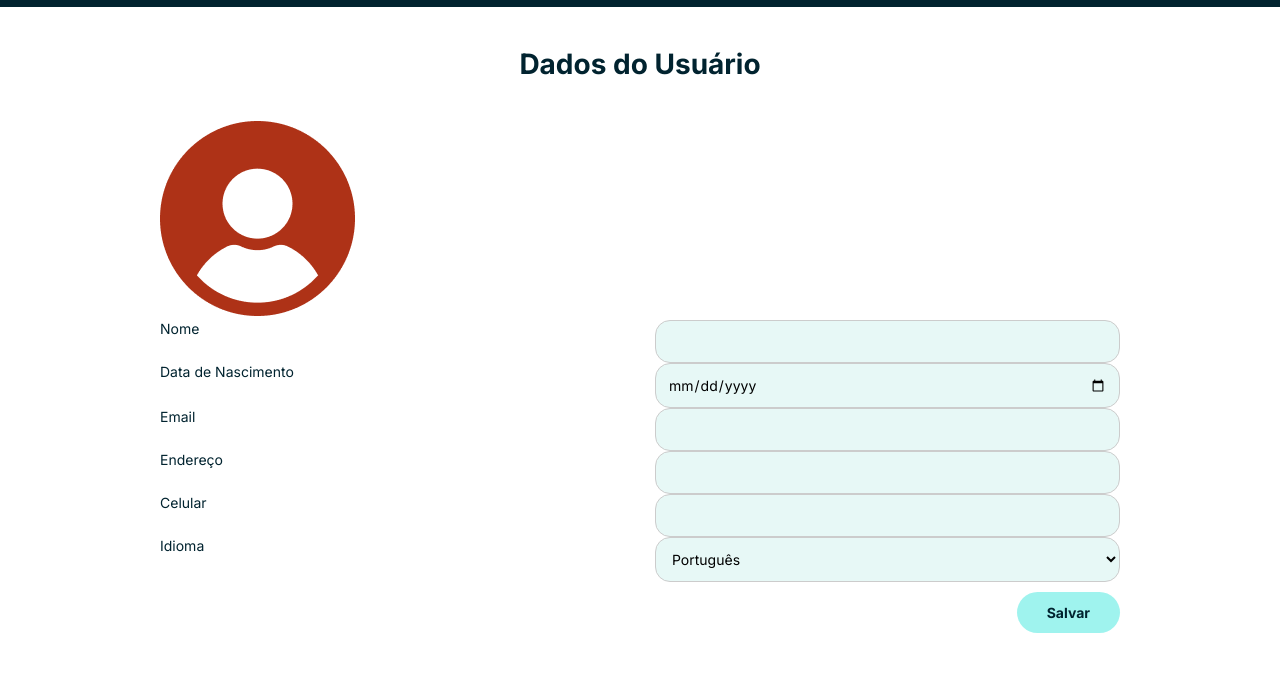
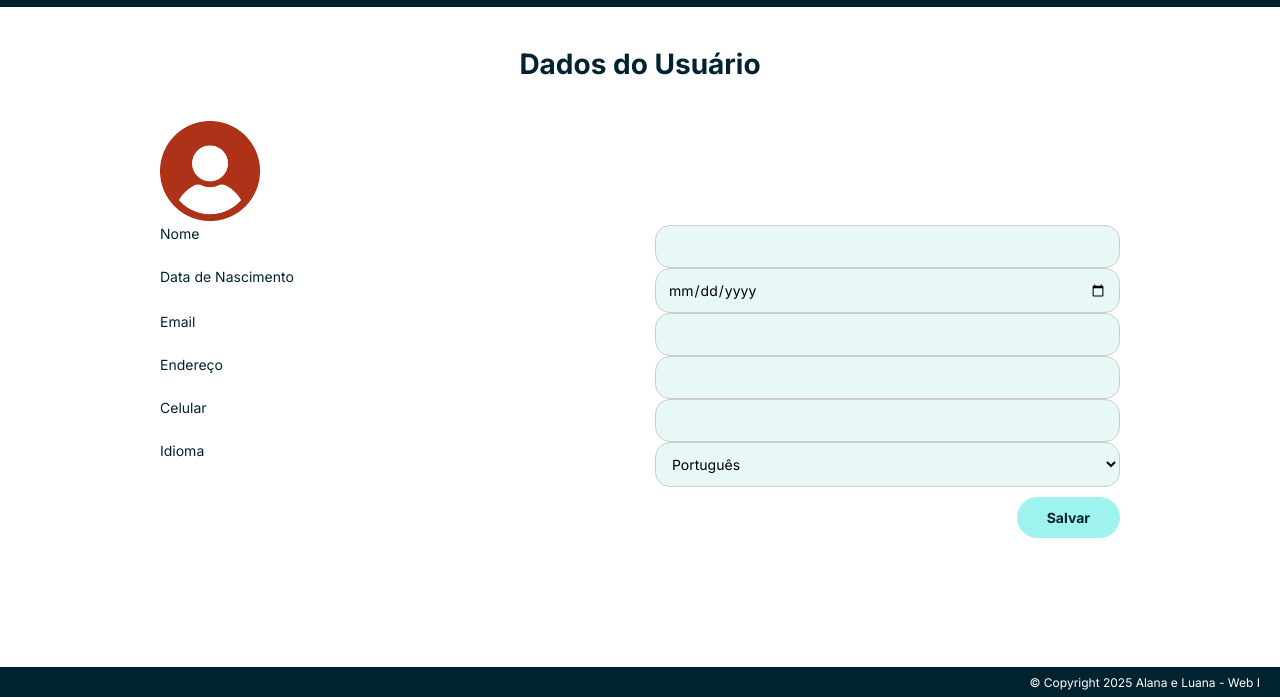
Before and after one commit to 244Luana/PagesPages, a website: page perfil.html in a window 1280 px wide. Shown: the part 103-800 px from the top of the page. Drawn offline with Linux system fonts and the light colour scheme; a web font is replaced by a local one.

Commit message:
ajustes login e perfil

```diff
--- a/css/perfil.css
+++ b/css/perfil.css
@@ -76,6 +76,11 @@ main h2 {
     font-size: 28px;
 }
 
+main form img{
+    width: 100px;
+    height: auto;
+}
+
 section {
     display: grid;
     grid-template-columns: 1fr 1fr;
@@ -121,3 +126,22 @@ button {
     cursor: pointer;
     font-size: 14px;
 }
+
+body footer {
+    display: flex;
+    position: fixed;
+    background-color: #01232F;
+    height: 30px;
+    justify-content: end;
+    align-items: center;
+    width: 100%;
+    z-index: 1000;
+    bottom: 0;
+    left: 0;
+}
+
+body footer p {
+    color: white;
+    font-size: 12px;
+    margin-right: 20px;
+}
--- a/perfil.html
+++ b/perfil.html
@@ -70,7 +70,11 @@
                 </article>
             </form>
         </main>
-
+        <footer>
+            <p>
+                © Copyright 2025 Alana e Luana - Web I
+            </p>
+        </footer>
     </body>
 
 </html>
```
Also changed, not shown: css/login.css (+10 -11 lines), forgotpassword.html (+3 -3 lines), login.html (+2 -2 lines), signin.html (+2 -2 lines).
